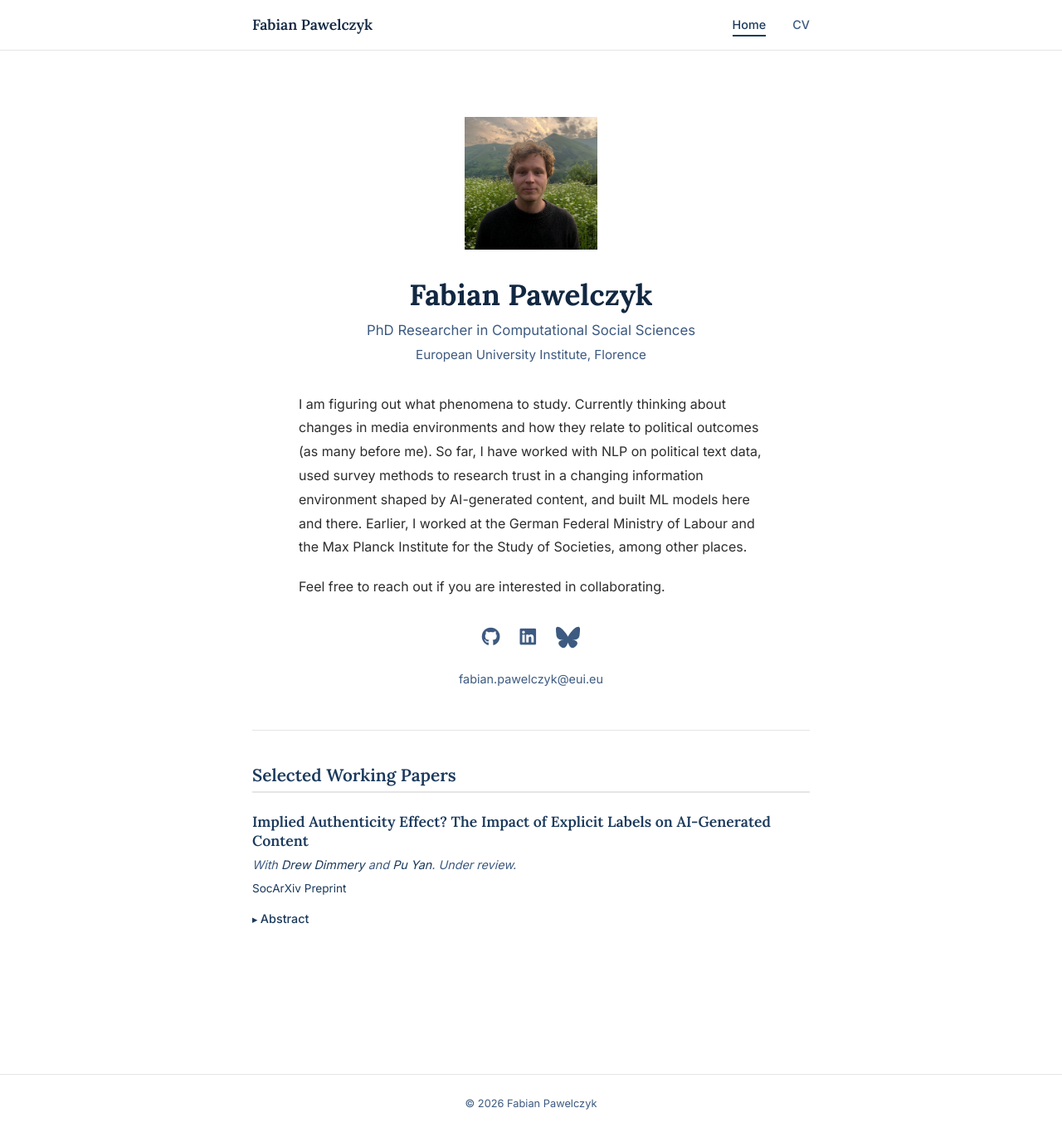
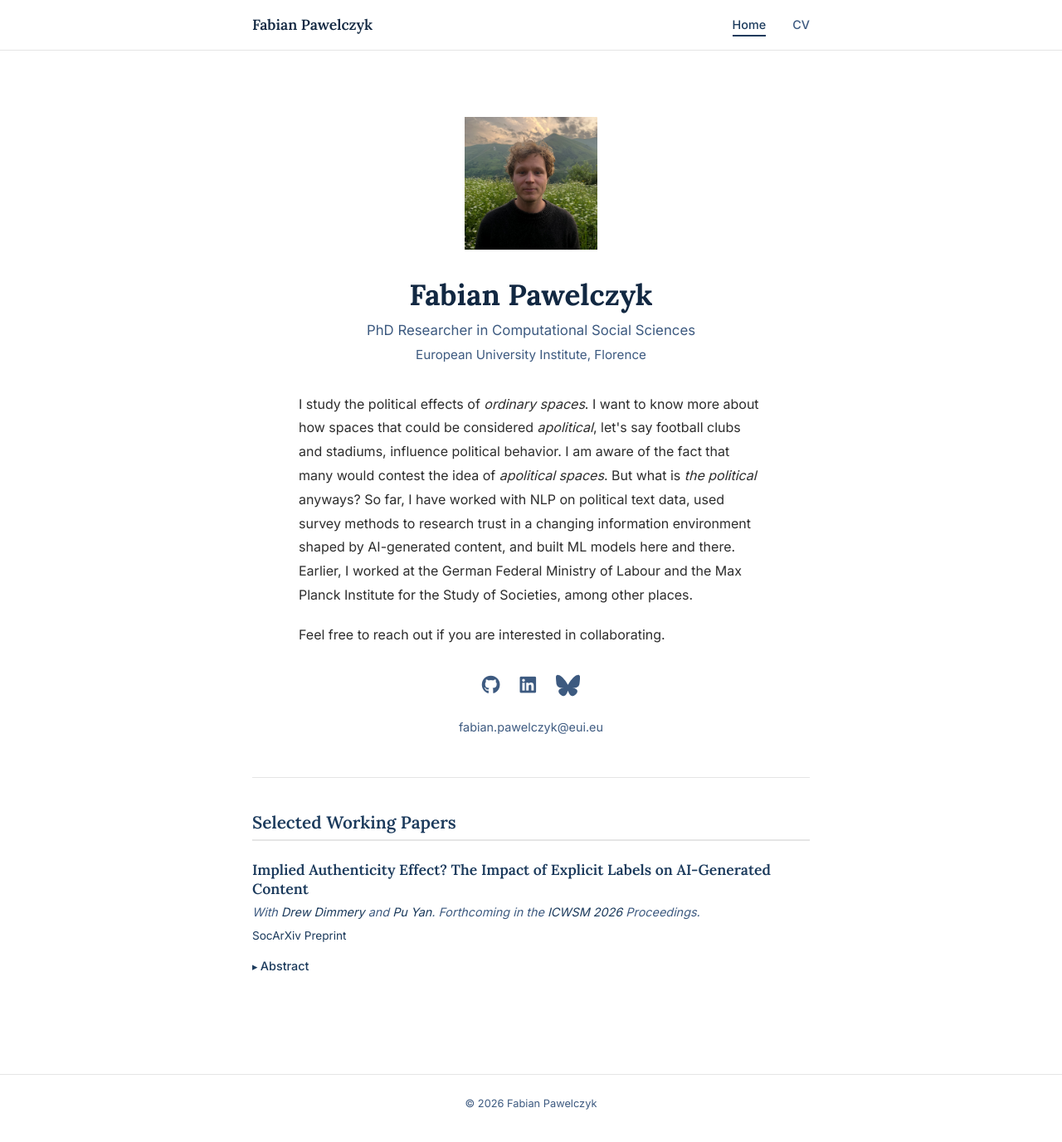
Before and after one commit to fpawelczyk/fpawelczyk.github.io, a Jekyll site: the page built from index.html, in a window 1280 px wide and 1381 px high. Shown: the top 1377 px of the window at 83% size. Built offline with Jekyll 4.4.1, drawn with Linux system fonts in a browser that asks for light colours; nearby versions of some CDN libraries.

Commit message:
Update bio with proper formatting and typo fixes

```diff
--- a/index.html
+++ b/index.html
@@ -18,10 +18,11 @@ title: "Fabian Pawelczyk"
 
     <div class="home__bio">
       <p>
-        I am figuring out what phenomena to study. Currently thinking about
-        changes in media environments and how they relate to political outcomes
-        (as many before me). So far, I have worked with NLP on political text
-        data, used survey methods to research trust in a changing information
+        I study the political effects of <em>ordinary spaces</em>. I want to know more about
+        how spaces that could be considered <em>apolitical</em>, let's say football clubs and stadiums,
+        influence political behavior. I am aware of the fact that many would contest the idea of
+        <em>apolitical spaces</em>. But what is <em>the political</em> anyways? So far, I have worked with NLP
+        on political text data, used survey methods to research trust in a changing information
         environment shaped by AI-generated content, and built ML models here
         and there. Earlier, I worked at the German Federal Ministry of Labour
         and the Max Planck Institute for the Study of Societies, among other places.
@@ -64,7 +65,7 @@ title: "Fabian Pawelczyk"
           Implied Authenticity Effect? The Impact of Explicit Labels on AI-Generated Content
         </a>
       </h3>
-      <p class="paper__meta">With <a href="https://ddimmery.com/">Drew Dimmery</a> and <a href="https://puyannet.wordpress.com/">Pu Yan</a>. Under review.</p>
+      <p class="paper__meta">With <a href="https://ddimmery.com/">Drew Dimmery</a> and <a href="https://puyannet.wordpress.com/">Pu Yan</a>. Forthcoming in the <a href="https://www.icwsm.org/2026/index.html">ICWSM 2026</a> Proceedings.</p>
       <p class="paper__links">
         <a href="https://osf.io/preprints/socarxiv/b3wp5_v1">SocArXiv Preprint</a>
       </p>
```
